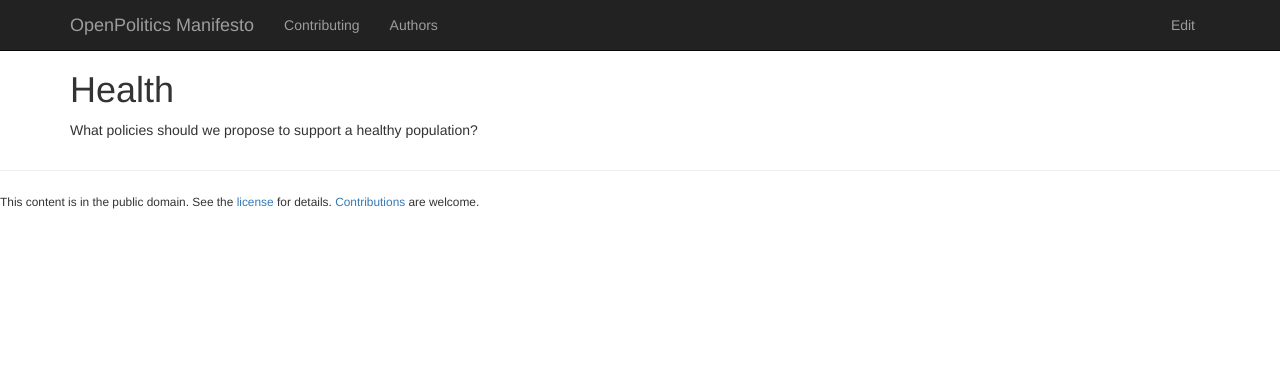
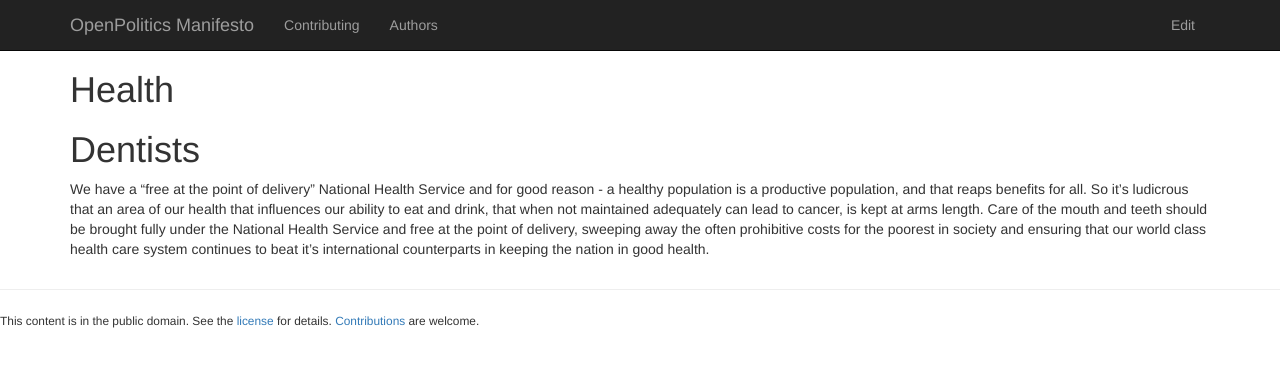
Before and after one commit to openpolitics/manifesto, a Jekyll site: the page built from health.md, in a window 1280 px wide. Shown: the top 367 px of the page. Built offline with Jekyll 4.4.1, drawn with Linux system fonts in a browser that asks for light colours; nearby versions of some CDN libraries.

Commit message:
Denists on the NHS

```diff
--- a/health.md
+++ b/health.md
@@ -4,4 +4,6 @@ layout: page
 published: true
 ---
 
-What policies should we propose to support a healthy population?
+# Dentists
+We have a "free at the point of delivery" National Health Service and for good reason - a healthy population is a productive population, and that reaps benefits for all. So it's ludicrous that an area of our health that influences our ability to eat and drink, that when not maintained adequately can lead to cancer, is kept at arms length.
+Care of the mouth and teeth should be brought fully under the National Health Service and free at the point of delivery, sweeping away the often prohibitive costs for the poorest in society and ensuring that our world class health care system continues to beat it's international counterparts in keeping the nation in good health.
```
